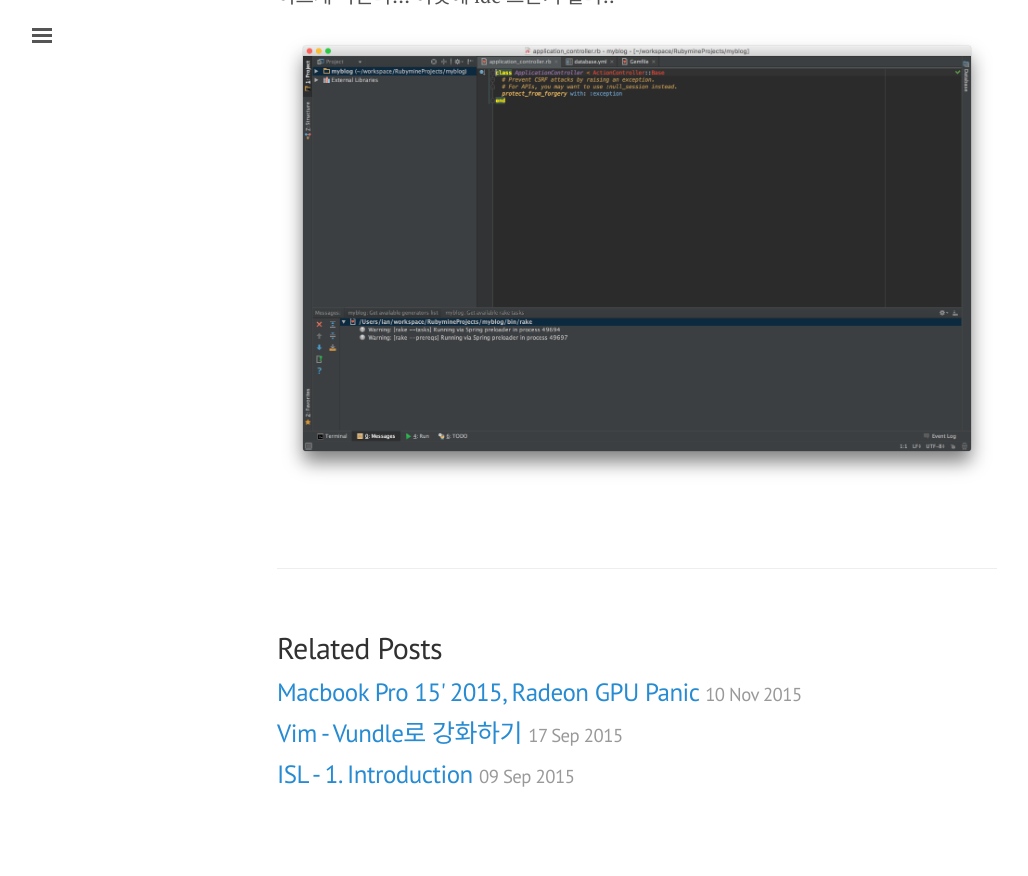
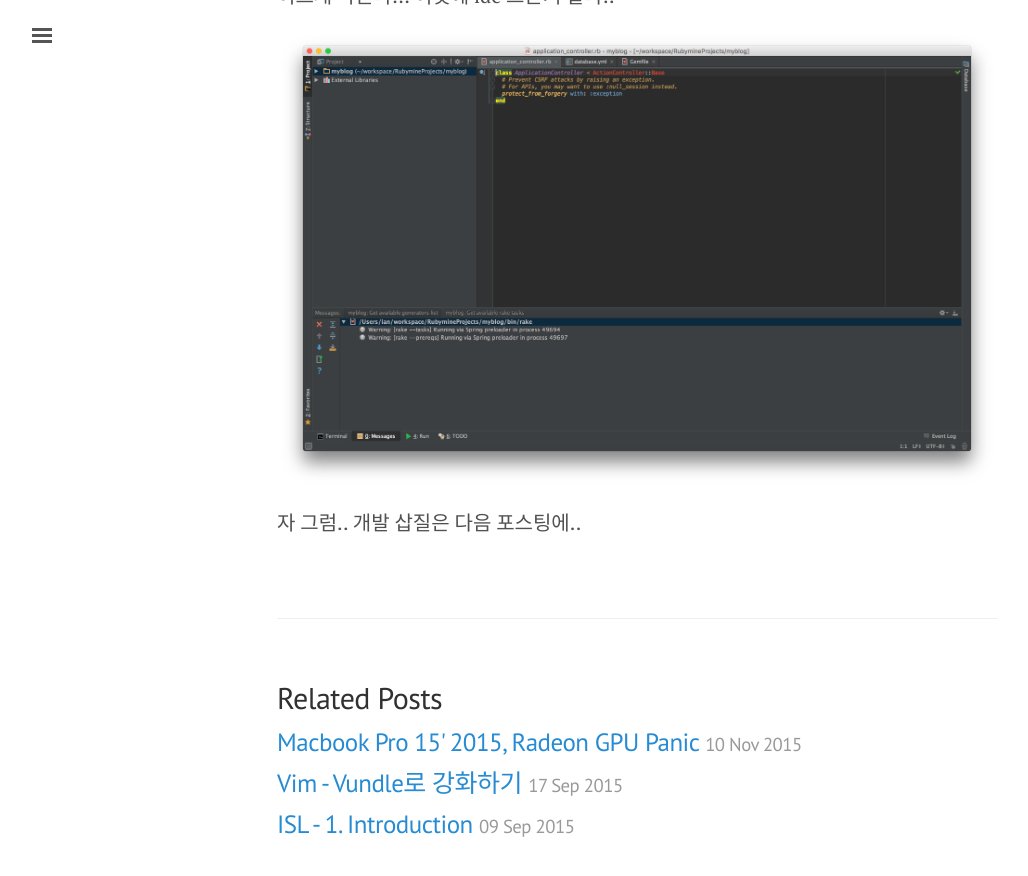
Before and after one commit to carpenta/carpenta.github.io, a Jekyll site: the page built from _posts/2016-01-23-MacOSX-ror-install.md, in a window 1280 px wide and 900 px high, scrolled down 3818 px. Shown: the top 876 px of the window, without its empty margins (3-1031 px from the left). Built offline with Jekyll 4.4.1, drawn with Linux system fonts in a browser that asks for light colours; comment, search, counter and statistics services are not loaded; before the commit the page ends 4668 px from its top, so only the background shows below that.

```diff
--- a/_posts/2016-01-23-MacOSX-ror-install.md
+++ b/_posts/2016-01-23-MacOSX-ror-install.md
@@ -154,3 +154,6 @@
 이쁘게 나온다... 이맛에 ide 쓰는거 같다..
 
 ![생성성공]({{site.url}}/assets/MacOSX-ror-install/ide-success-screenshot-0.png)
+
+
+자 그럼.. 개발 삽질은 다음 포스팅에..
```
Also changed, not shown: 1 other file.
